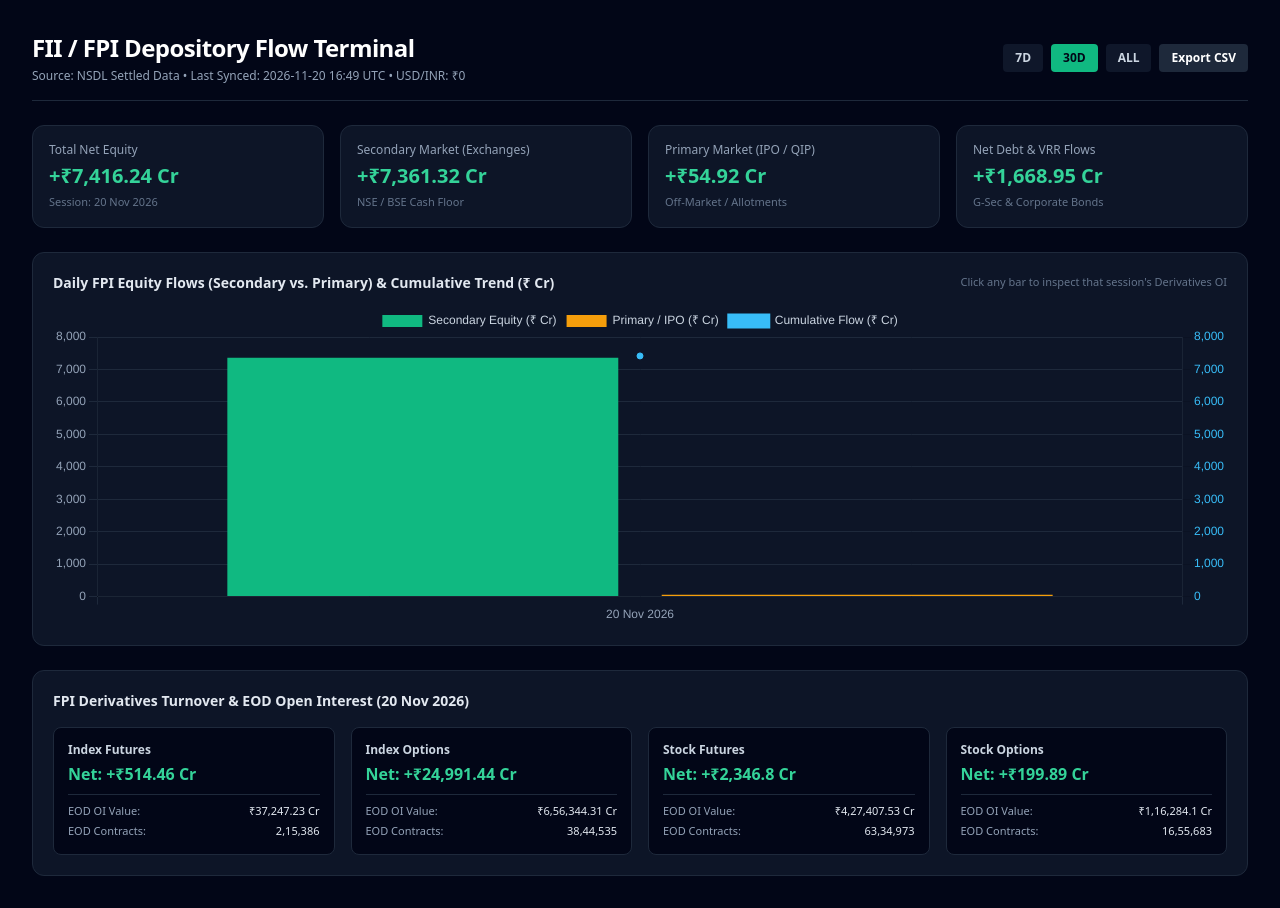
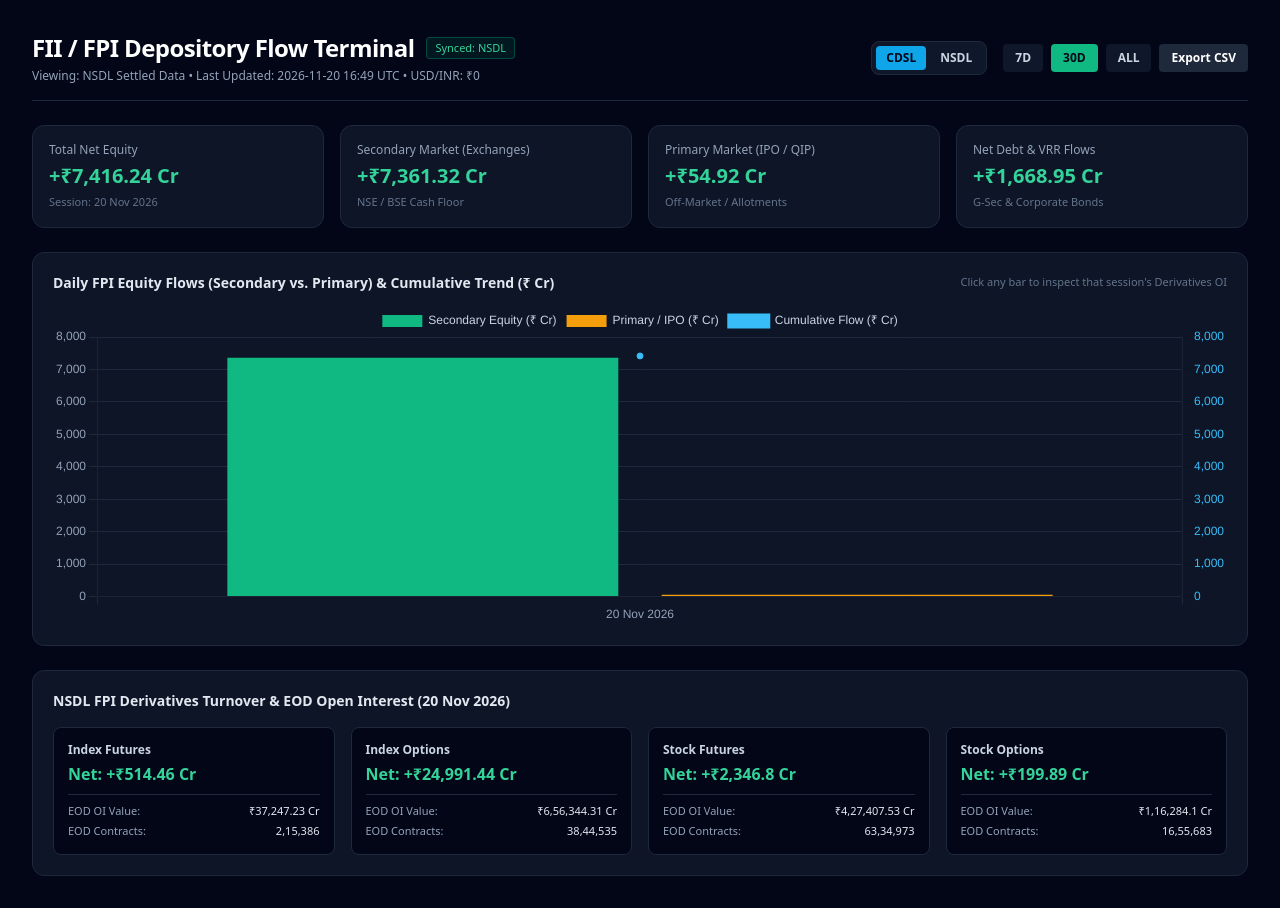
Before and after one commit to workchinmay/fii-live-dashboard, a plain HTML site: page index.html in a window 1280 px wide. Drawn offline with nearby package versions, Linux system fonts and the light colour scheme.

Commit message:
Update index.html

```diff
--- a/index.html
+++ b/index.html
@@ -3,7 +3,7 @@
 <head>
   <meta charset="UTF-8" />
   <meta name="viewport" content="width=device-width, initial-scale=1.0" />
-  <title>FII / FPI Depository Flow Terminal</title>
+  <title>FII / FPI Depository Flow Terminal (CDSL + NSDL)</title>
   <script src="https://cdn.tailwindcss.com"></script>
   <script src="https://cdn.jsdelivr.net/npm/chart.js"></script>
 </head>
@@ -12,10 +12,19 @@
     <!-- Header -->
     <header class="flex flex-wrap items-center justify-between gap-4 border-b border-slate-800 pb-4">
       <div>
-        <h1 class="text-2xl font-bold tracking-tight text-white">FII / FPI Depository Flow Terminal</h1>
-        <p id="meta-line" class="text-xs text-slate-400 mt-1">Loading NSDL / CDSL telemetry...</p>
+        <div class="flex items-center gap-3">
+          <h1 class="text-2xl font-bold tracking-tight text-white">FII / FPI Depository Flow Terminal</h1>
+          <span id="sync-badge" class="text-[11px] px-2 py-0.5 rounded bg-emerald-500/10 text-emerald-400 border border-emerald-500/30">CDSL + NSDL</span>
+        </div>
+        <p id="meta-line" class="text-xs text-slate-400 mt-1">Loading CDSL & NSDL telemetry...</p>
       </div>
-      <div class="flex items-center gap-2">
+      <div class="flex flex-wrap items-center gap-2">
+        <!-- Source Switcher -->
+        <div class="bg-slate-900 p-1 rounded-lg border border-slate-800 flex gap-1 mr-2">
+          <button onclick="setSource('CDSL')" class="src-btn px-2.5 py-1 rounded text-xs font-semibold bg-sky-500 text-slate-950" data-s="CDSL">CDSL</button>
+          <button onclick="setSource('NSDL')" class="src-btn px-2.5 py-1 rounded text-xs font-semibold text-slate-300" data-s="NSDL">NSDL</button>
+        </div>
+        <!-- Range Switcher -->
         <button onclick="setRange('7')" class="range-btn px-3 py-1.5 rounded text-xs font-semibold bg-slate-900 text-slate-300" data-r="7">7D</button>
         <button onclick="setRange('30')" class="range-btn px-3 py-1.5 rounded text-xs font-semibold bg-emerald-500 text-slate-950" data-r="30">30D</button>
         <button onclick="setRange('ALL')" class="range-btn px-3 py-1.5 rounded text-xs font-semibold bg-slate-900 text-slate-300" data-r="ALL">ALL</button>
@@ -45,6 +54,7 @@
   <script>
     let rawStore = null;
     let currentRange = "30";
+    let currentSource = "CDSL";
     let activeDate = null;
     let chartInstance = null;
 
@@ -62,6 +72,16 @@
       renderAll();
     }
 
+    function setSource(s) {
+      currentSource = s;
+      document.querySelectorAll(".src-btn").forEach((b) => {
+        b.className = b.dataset.s === s
+          ? "src-btn px-2.5 py-1 rounded text-xs font-semibold bg-sky-500 text-slate-950"
+          : "src-btn px-2.5 py-1 rounded text-xs font-semibold text-slate-300";
+      });
+      renderAll();
+    }
+
     function setRange(r) {
       currentRange = r;
       document.querySelectorAll(".range-btn").forEach((b) => {
@@ -72,15 +92,25 @@
       renderAll();
     }
 
+    function getSourceRec(dayObj) {
+      if (!dayObj) return null;
+      if (dayObj.sources) {
+        return dayObj.sources[currentSource] || dayObj.sources.CDSL || dayObj.sources.NSDL;
+      }
+      return dayObj; // Backward compatibility with single-source records
+    }
+
     function renderAll() {
-      const all = Object.values(rawStore.records);
-      const sliced = currentRange === "ALL" ? all : all.slice(-Number(currentRange));
-      const rec = rawStore.records[activeDate] || sliced[sliced.length - 1];
+      const allDays = Object.values(rawStore.records);
+      const slicedDays = currentRange === "ALL" ? allDays : allDays.slice(-Number(currentRange));
+      const dayObj = rawStore.records[activeDate] || slicedDays[slicedDays.length - 1];
+      const rec = getSourceRec(dayObj);
 
+      const availableSources = dayObj.sources ? Object.keys(dayObj.sources).join(" & ") : rec.source;
+      document.getElementById("sync-badge").textContent = `Synced: ${availableSources}`;
       document.getElementById("meta-line").textContent =
-        `Source: ${rec.source} Settled Data • Last Synced: ${rawStore.updated_utc} • USD/INR: ₹${rec.usd_inr}`;
+        `Viewing: ${rec.source} Settled Data • Last Updated: ${rawStore.updated_utc} • USD/INR: ₹${rec.usd_inr}`;
 
-      // Render KPIs
       const kpis = [
         { label: "Total Net Equity", val: rec.summary.equity_total_cr, sub: `Session: ${rec.display_date}` },
         { label: "Secondary Market (Exchanges)", val: rec.summary.equity_secondary_cr, sub: "NSE / BSE Cash Floor" },
@@ -95,8 +125,7 @@
         </div>
       `).join("");
 
-      // Render Derivatives
-      document.getElementById("deriv-title").textContent = `FPI Derivatives Turnover & EOD Open Interest (${rec.display_date})`;
+      document.getElementById("deriv-title").textContent = `${rec.source} FPI Derivatives Turnover & EOD Open Interest (${rec.display_date})`;
       document.getElementById("deriv-grid").innerHTML = Object.entries(rec.derivatives || {}).map(([prod, d]) => `
         <div class="bg-slate-950 border border-slate-800 rounded-lg p-3.5">
           <div class="text-xs font-semibold text-slate-300">${prod}</div>
@@ -108,10 +137,11 @@
         </div>
       `).join("");
 
-      // Render Chart
       let cum = 0;
       const labels = [], secData = [], priData = [], cumData = [], isoList = [];
-      sliced.forEach((r) => {
+      slicedDays.forEach((d) => {
+        const r = getSourceRec(d);
+        if (!r) return;
         cum += r.summary.equity_total_cr;
         labels.push(r.display_date);
         isoList.push(r.date);
@@ -153,12 +183,17 @@
     function exportCSV() {
       if (!rawStore?.records) return;
       const rows = ["Date,Source,Secondary_Equity_Cr,Primary_IPO_Cr,Total_Equity_Cr,Debt_Cr,USD_INR"];
-      Object.values(rawStore.records).forEach((r) => {
-        rows.push(`${r.date},${r.source},${r.summary.equity_secondary_cr},${r.summary.equity_primary_cr},${r.summary.equity_total_cr},${r.summary.debt_total_cr},${r.usd_inr}`);
+      Object.values(rawStore.records).forEach((d) => {
+        ["CDSL", "NSDL"].forEach((src) => {
+          const r = d.sources ? d.sources[src] : (d.source === src ? d : null);
+          if (r) {
+            rows.push(`${r.date},${r.source},${r.summary.equity_secondary_cr},${r.summary.equity_primary_cr},${r.summary.equity_total_cr},${r.summary.debt_total_cr},${r.usd_inr}`);
+          }
+        });
       });
       const a = document.createElement("a");
       a.href = URL.createObjectURL(new Blob([rows.join("\n")], { type: "text/csv" }));
-      a.download = "fii_depository_history.csv";
+      a.download = "fii_cdsl_nsdl_history.csv";
       a.click();
     }
 
```
